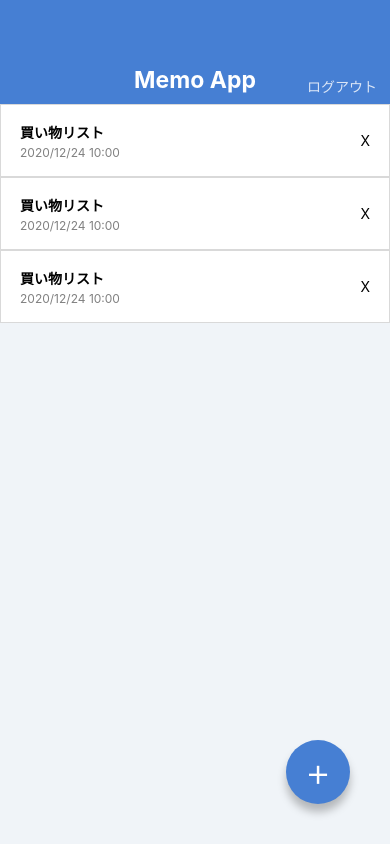
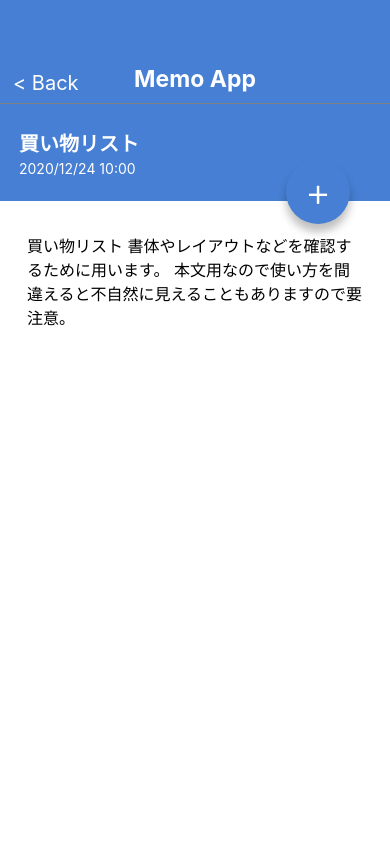
Before and after one commit to MasayaKunimatsu/SmartPhoneMemoApp, a React Native app: screen / in a window 390 px wide. Built offline with nearby package versions, Linux system fonts and the light colour scheme.

Commit message:
Add MemoDetailScreen

```diff
--- a/App.jsx
+++ b/App.jsx
@@ -1,23 +1,11 @@
 import React from 'react';
-import { StyleSheet, View } from 'react-native';
 
-import AppBar from './src/components/AppBar';
-import MemoList from './src/components/MemoList';
-import CircleButton from './src/components/CircleButton';
+// import MemoListScreen from './src/screens/MemoListScreen';
+import MemoDetailScreen from './src/screens/MemoDetailScreen';
 
 export default function App() {
   return (
-    <View style={styles.container}>
-      <AppBar />
-      <MemoList />
-      <CircleButton buttonLabel="+" />
-    </View>
+    // <MemoListScreen />
+    <MemoDetailScreen />
   );
 }
-
-const styles = StyleSheet.create({
-  container: {
-    flex: 1,
-    backgroundColor: '#f0f4f8',
-  },
-});
--- a/src/components/AppBar.jsx
+++ b/src/components/AppBar.jsx
@@ -1,16 +1,29 @@
 import React from 'react';
 import { View, Text, StyleSheet } from 'react-native';
+import { bool } from 'prop-types';
 
-export default function AppBar() {
+export default function AppBar(props) {
+  const { backButtonFlag, logoutButtonFlag } = props;
   return (
     <View style={styles.appbar}>
       <View style={styles.appbarInner}>
+        <Text style={styles.appbarLeft}>{`${backButtonFlag ? '< Back' : ''}`}</Text>
         <Text style={styles.appbarTitle}>Memo App</Text>
-        <Text style={styles.appbarRight}>ログアウト</Text>
+        <Text style={styles.appbarRight}>{`${logoutButtonFlag ? 'ログアウト' : ''}`}</Text>
       </View>
     </View>
   );
 }
+
+AppBar.propTypes = {
+  backButtonFlag: bool,
+  logoutButtonFlag: bool,
+};
+
+AppBar.defaultProps = {
+  backButtonFlag: false,
+  logoutButtonFlag: false,
+};
 
 const styles = StyleSheet.create({
   appbar: {
@@ -18,6 +31,8 @@ const styles = StyleSheet.create({
     height: 104,
     backgroundColor: '#467fd3',
     justifyContent: 'flex-end',
+    borderBottomWidth: 0.5,
+    borderBottomColor: 'gray',
   },
   appbarInner: {
     alignItems: 'center',
@@ -29,6 +44,13 @@ const styles = StyleSheet.create({
     color: 'white',
     fontWeight: 'bold',
   },
+  appbarLeft: {
+    position: 'absolute',
+    left: 13,
+    bottom: 8,
+    color: 'white',
+    fontSize: 20,
+  },
   appbarRight: {
     position: 'absolute',
     right: 13,
--- a/src/components/CircleButton.jsx
+++ b/src/components/CircleButton.jsx
@@ -1,11 +1,11 @@
 import React from 'react';
 import { View, Text, StyleSheet } from 'react-native';
-import { string } from 'prop-types';
+import { string, shape } from 'prop-types';
 
 export default function CircleButton(props) {
-  const { buttonLabel } = props;
+  const { buttonLabel, style } = props;
   return (
-    <View style={styles.circleButton}>
+    <View style={[styles.circleButton, style]}>
       <Text style={styles.circleButtonLabel}>{buttonLabel}</Text>
     </View>
   );
@@ -13,6 +13,11 @@ export default function CircleButton(props) {
 
 CircleButton.propTypes = {
   buttonLabel: string.isRequired,
+  style: shape(),
+};
+
+CircleButton.defaultProps = {
+  style: null,
 };
 
 const styles = StyleSheet.create({
--- /dev/null
+++ b/src/components/MemoContent.jsx
@@ -0,0 +1,24 @@
+import React from 'react';
+import { ScrollView, Text, StyleSheet } from 'react-native';
+
+export default function MemoContent() {
+  return (
+    <ScrollView style={styles.memoContent}>
+      <Text style={styles.memoContentText}>
+        買い物リスト
+        書体やレイアウトなどを確認するために用います。
+        本文用なので使い方を間違えると不自然に見えることもありますので要注意。
+      </Text>
+    </ScrollView>
+  );
+}
+
+const styles = StyleSheet.create({
+  memoContent: {
+    marginHorizontal: 27,
+    marginTop: 32,
+  },
+  memoContentText: {
+    fontSize: 16,
+  },
+});
--- /dev/null
+++ b/src/components/MemoTitle.jsx
@@ -0,0 +1,28 @@
+import React from 'react';
+import { View, Text, StyleSheet } from 'react-native';
+
+export default function MemoTitle() {
+  return (
+    <View style={styles.memoTitle}>
+      <Text style={styles.memoTitleText}>買い物リスト</Text>
+      <Text style={styles.memoTitleDate}>2020/12/24 10:00</Text>
+    </View>
+  );
+}
+
+const styles = StyleSheet.create({
+  memoTitle: {
+    backgroundColor: '#467fd3',
+    paddingVertical: 24,
+    paddingHorizontal: 19,
+  },
+  memoTitleText: {
+    color: 'white',
+    fontSize: 20,
+    lineHeight: 32,
+    fontWeight: 'bold',
+  },
+  memoTitleDate: {
+    color: 'white',
+  },
+});
--- /dev/null
+++ b/src/screens/MemoDetailScreen.jsx
@@ -0,0 +1,17 @@
+import React from 'react';
+import { View } from 'react-native';
+import AppBar from '../components/AppBar';
+import CircleButton from '../components/CircleButton';
+import MemoTitle from '../components/MemoTitle';
+import MemoContent from '../components/MemoContent';
+
+export default function MemoDetailScreen() {
+  return (
+    <View>
+      <AppBar backButtonFlag />
+      <MemoTitle />
+      <MemoContent />
+      <CircleButton buttonLabel="+" style={{ top: 160, bottom: 'auto' }} />
+    </View>
+  );
+}
--- /dev/null
+++ b/src/screens/MemoListScreen.jsx
@@ -0,0 +1,23 @@
+import React from 'react';
+import { View, StyleSheet } from 'react-native';
+
+import AppBar from '../components/AppBar';
+import MemoList from '../components/MemoList';
+import CircleButton from '../components/CircleButton';
+
+export default function MemoListScreen() {
+  return (
+    <View style={styles.container}>
+      <AppBar logoutButtonFlag />
+      <MemoList />
+      <CircleButton buttonLabel="+" />
+    </View>
+  );
+}
+
+const styles = StyleSheet.create({
+  container: {
+    flex: 1,
+    backgroundColor: '#f0f4f8',
+  },
+});
```
